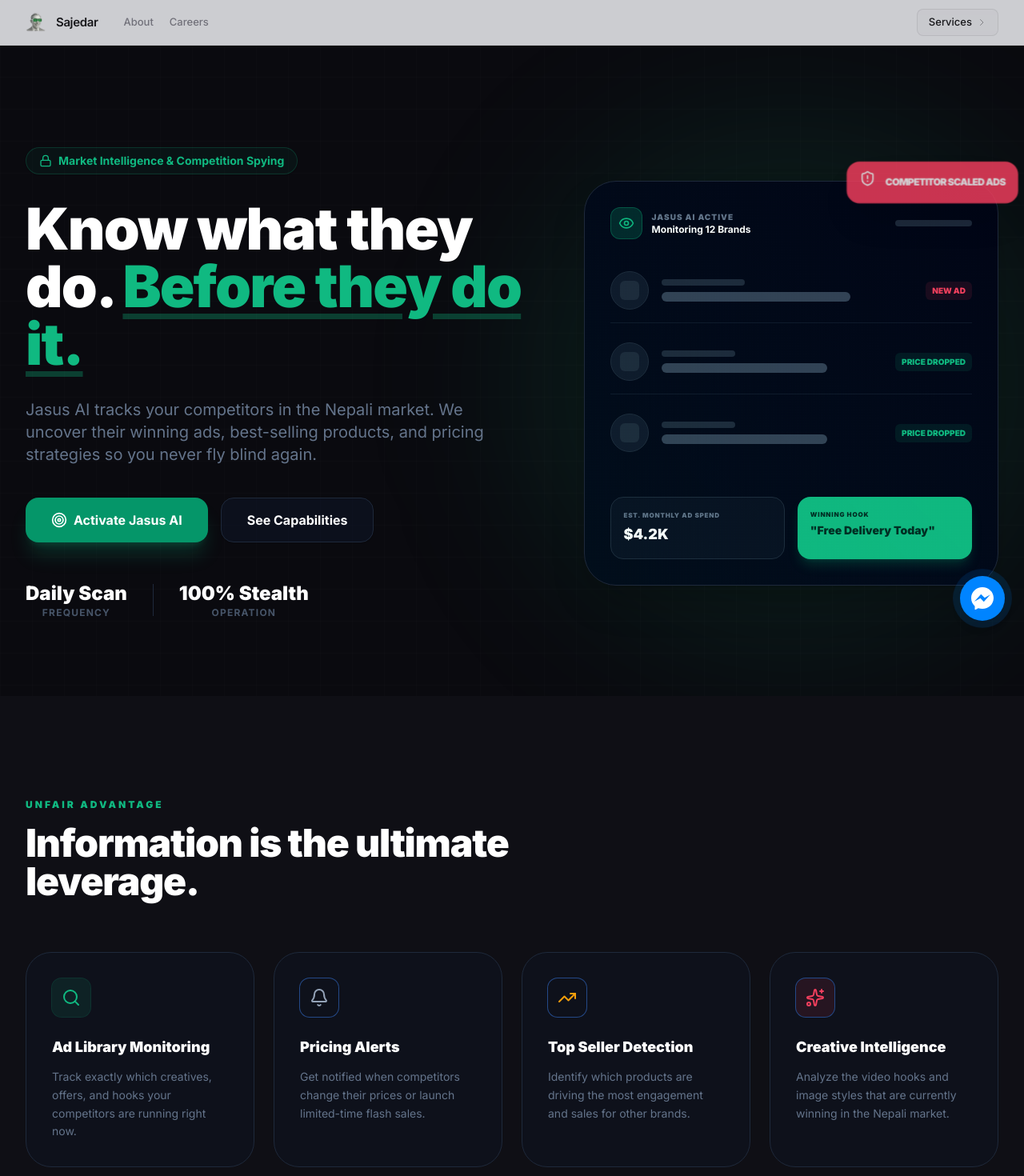
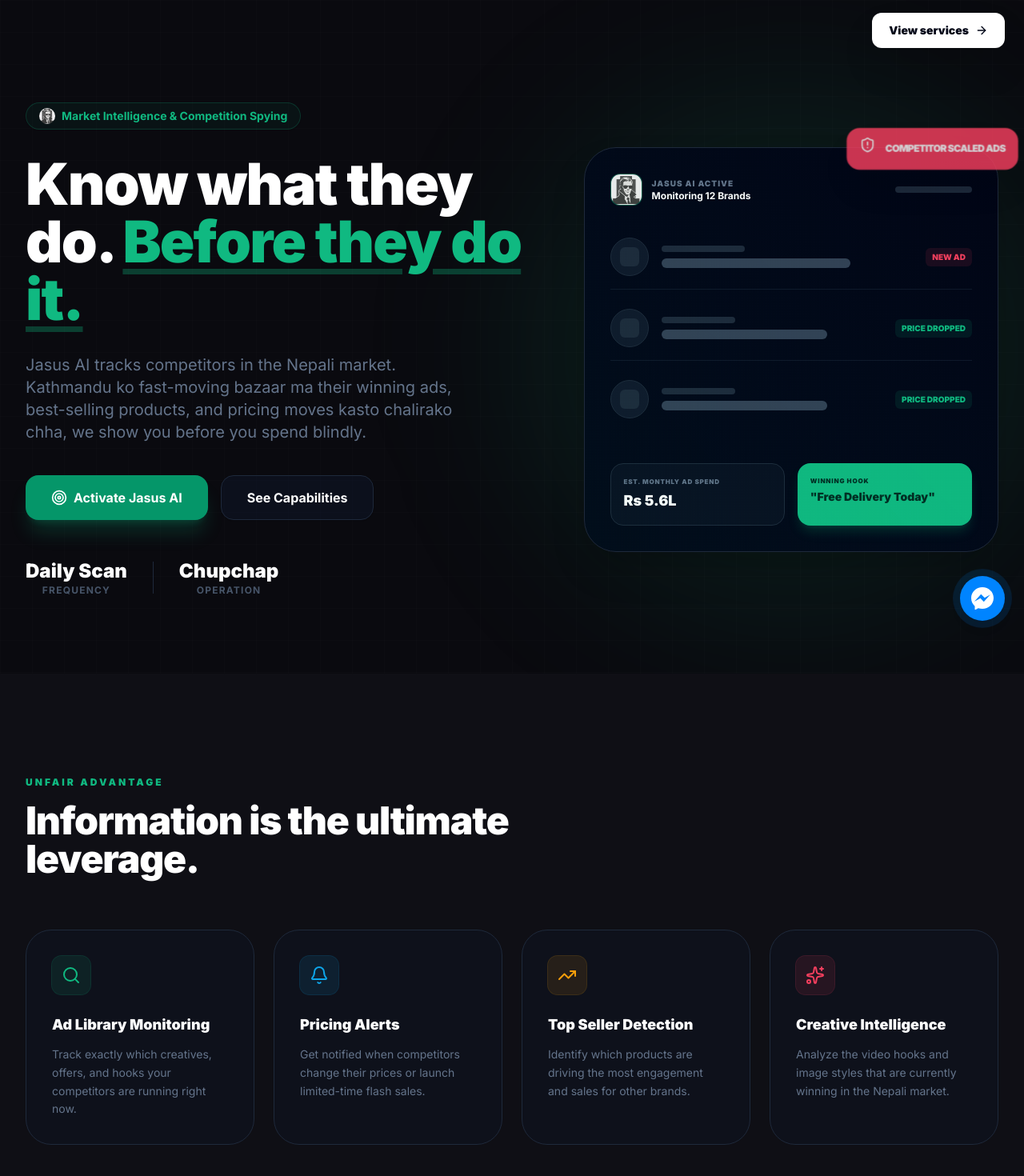
Before and after one commit to sehenagautam/sajedar-product-research, a Next.js app: page /jasus-ai in a window 1280 px wide. Shown: the top 1470 px of the page at 80% size. Built offline with nearby package versions, Linux system fonts and the light colour scheme.

Commit message:
Update Jasus AI landing page

```diff
--- a/src/app/jasus-ai/JasusAiClient.tsx
+++ b/src/app/jasus-ai/JasusAiClient.tsx
@@ -2,28 +2,20 @@
 
 import React from 'react';
 import Link from 'next/link';
+import Image from 'next/image';
 import { motion } from 'framer-motion';
 import {
   ArrowRight,
-  Eye,
   Search,
   ShieldAlert,
-  Zap,
   Target,
-  BarChart3,
   TrendingUp,
   MessageCircle,
   Sparkles,
-  Lock,
   Unlock,
   Bell,
-  LineChart,
-  Globe,
-  PieChart,
-  MousePointer2,
   CheckCircle2,
 } from 'lucide-react';
-import Header from '../../components/Header';
 import { Footer } from '../../components/sections/Footer';
 
 const whatsappMessage = encodeURIComponent(
@@ -57,6 +49,13 @@
   },
 ];
 
+const featureColorClasses = {
+  emerald: 'bg-emerald-500/10 text-emerald-500 ring-emerald-500/20',
+  sky: 'bg-sky-500/10 text-sky-500 ring-sky-500/20',
+  amber: 'bg-amber-500/10 text-amber-500 ring-amber-500/20',
+  rose: 'bg-rose-500/10 text-rose-500 ring-rose-500/20',
+};
+
 const fadeIn = {
   initial: { opacity: 0, y: 20 },
   animate: { opacity: 1, y: 0 },
@@ -71,12 +70,30 @@
   }
 };
 
+const ServicesOnlyNav = () => (
+  <header className="fixed right-4 top-4 z-50 sm:right-6">
+    <Link
+      href="/services"
+      className="inline-flex h-11 items-center justify-center gap-2 rounded-xl border border-white/10 bg-white px-5 text-sm font-black text-slate-950 shadow-2xl shadow-black/30 transition hover:-translate-y-0.5 hover:bg-emerald-50 hover:text-emerald-700"
+    >
+      View services
+      <ArrowRight className="h-4 w-4" aria-hidden="true" />
+    </Link>
+  </header>
+);
+
 const SpyDashboard = () => (
   <div className="relative bg-slate-950 rounded-[2.5rem] border border-slate-800 p-8 shadow-2xl overflow-hidden group">
     <div className="flex items-center justify-between mb-10">
        <div className="flex items-center gap-3">
-          <div className="w-10 h-10 rounded-xl bg-emerald-500/20 flex items-center justify-center text-emerald-500 border border-emerald-500/30 animate-pulse">
-             <Eye className="w-5 h-5" />
+          <div className="relative w-10 h-10 overflow-hidden rounded-xl bg-emerald-500/20 border border-emerald-500/30 animate-pulse">
+             <Image
+               src="/jasus-ai-icon.png"
+               alt="Jasus AI icon"
+               fill
+               sizes="40px"
+               className="object-cover"
+             />
           </div>
           <div>
             <p className="text-[10px] font-black text-slate-500 uppercase tracking-widest">Jasus AI Active</p>
@@ -106,7 +123,7 @@
     <div className="mt-10 grid grid-cols-2 gap-4">
        <div className="bg-slate-900/50 rounded-2xl p-4 border border-slate-800">
           <p className="text-[8px] font-black text-slate-500 uppercase tracking-widest">Est. Monthly Ad Spend</p>
-          <p className="text-lg font-black text-white mt-1">$4.2K</p>
+          <p className="text-lg font-black text-white mt-1">Rs 5.6L</p>
        </div>
        <div className="bg-emerald-500 rounded-2xl p-4 shadow-lg shadow-emerald-500/20">
           <p className="text-[8px] font-black text-emerald-950 uppercase tracking-widest">Winning Hook</p>
@@ -124,9 +141,9 @@
 export default function JasusAiClient() {
   return (
     <div className="min-h-screen w-full bg-slate-950 font-sans text-slate-400 selection:bg-emerald-500 selection:text-white">
-      <Header />
+      <ServicesOnlyNav />
 
-      <main className="w-full pt-14">
+      <main className="w-full">
         {/* Hero Section */}
         <section className="relative overflow-hidden bg-[#0a0a0f] pb-16 pt-20 md:pb-24 md:pt-32">
           {/* Subtle Grid */}
@@ -153,7 +170,15 @@
                   variants={fadeIn}
                   className="mb-8 inline-flex items-center gap-2 rounded-full border border-emerald-500/20 bg-emerald-500/5 px-4 py-1.5 text-sm font-bold text-emerald-500 shadow-sm"
                 >
-                  <Lock className="h-4 w-4" />
+                  <span className="relative h-5 w-5 overflow-hidden rounded-full">
+                    <Image
+                      src="/jasus-ai-icon.png"
+                      alt=""
+                      fill
+                      sizes="20px"
+                      className="object-cover"
+                    />
+                  </span>
                   Market Intelligence & Competition Spying
                 </motion.div>
 
@@ -168,9 +193,9 @@
                   variants={fadeIn}
                   className="mt-8 max-w-xl text-lg leading-relaxed text-slate-500 md:text-xl"
                 >
-                  Jasus AI tracks your competitors in the Nepali market. We uncover their
-                  winning ads, best-selling products, and pricing strategies so you never
-                  fly blind again.
+                  Jasus AI tracks competitors in the Nepali market. Kathmandu ko fast-moving bazaar ma
+                  their winning ads, best-selling products, and pricing moves kasto chalirako chha,
+                  we show you before you spend blindly.
                 </motion.p>
 
                 <motion.div
@@ -204,7 +229,7 @@
                    </div>
                    <div className="h-10 w-px bg-slate-800" />
                    <div className="flex flex-col">
-                      <span className="text-2xl font-black text-white">100% Stealth</span>
+                      <span className="text-2xl font-black text-white">Chupchap</span>
                       <span className="text-xs font-bold text-slate-600 uppercase tracking-widest text-center">Operation</span>
                    </div>
                 </motion.div>
@@ -255,7 +280,7 @@
                   transition={{ delay: idx * 0.1 }}
                   className="group rounded-[2rem] border border-slate-800 bg-slate-900/30 p-8 transition-all hover:-translate-y-2 hover:border-emerald-500/30 hover:bg-slate-900/50"
                 >
-                  <div className={`mb-6 inline-flex h-12 w-12 items-center justify-center rounded-xl bg-${feature.color}-500/10 text-${feature.color}-500 ring-1 ring-${feature.color}-500/20 transition-colors group-hover:bg-emerald-500 group-hover:text-white`}>
+                  <div className={`mb-6 inline-flex h-12 w-12 items-center justify-center rounded-xl ring-1 transition-colors group-hover:bg-emerald-500 group-hover:text-white ${featureColorClasses[feature.color as keyof typeof featureColorClasses]}`}>
                     <feature.icon className="h-6 w-6" />
                   </div>
                   <h4 className="text-lg font-black text-white">{feature.title}</h4>
@@ -275,7 +300,8 @@
                   <h2 className="text-4xl font-black tracking-tight md:text-5xl">Spy on 3 Competitors for Rs 2,500.</h2>
                   <p className="mt-6 text-lg text-emerald-50/70 leading-relaxed">
                     Get a deep-dive Jasus AI report on any 3 brands in your category.
-                    Includes ad library breakdown, pricing structure, and 30-day monitoring.
+                    Includes ad library breakdown, price structure, and 30-day monitoring.
+                    Ali smart tarika le competitor herne setup.
                   </p>
 
                   <div className="mt-10 flex flex-wrap gap-4">
@@ -292,7 +318,7 @@
                    {[
                      'Direct access to hidden ad creatives',
                      'Bi-weekly strategy updates',
-                     'Stealth monitoring (they won\'t know)',
+                     'Chupchap monitoring (they won\'t know)',
                      'Direct WhatsApp delivery'
                    ].map((item) => (
                      <div key={item} className="flex items-center gap-3 bg-white/10 backdrop-blur-md rounded-2xl p-4 border border-white/10">
@@ -322,7 +348,7 @@
               </h2>
               <p className="mt-8 text-lg leading-relaxed text-slate-500">
                 Jasus AI is the secret weapon for ambitious Nepali brands. Share your category
-                and we'll show you exactly what's winning in the market today.
+                and we'll show you exactly what's winning in the market today. Kura clear, guesswork kam.
               </p>
               <div className="mt-12 flex flex-col items-center justify-center gap-4 sm:flex-row">
                 <a
```
Also changed, not shown: public/jasus-ai-icon.png (added).
